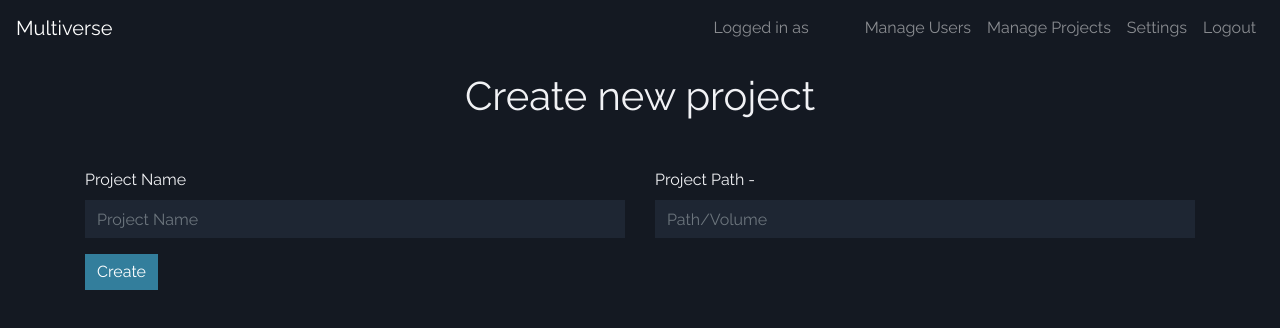
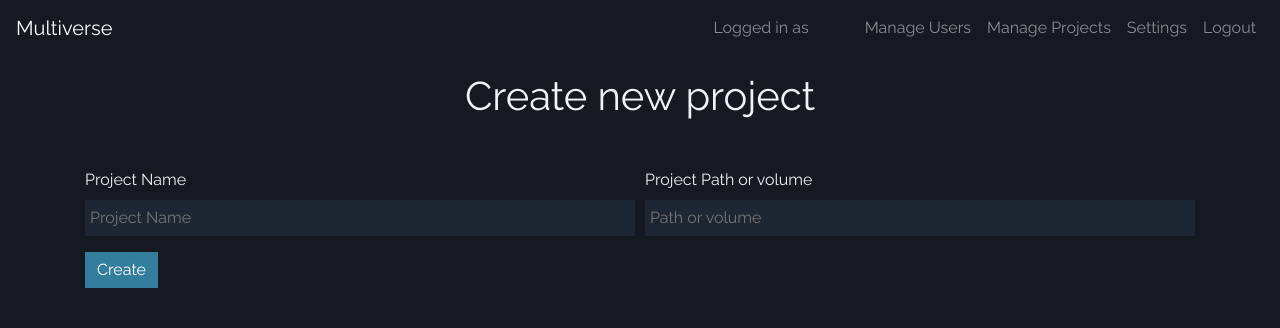
Before and after one commit to xdarkzlightz/multiverse, a React (Create React App) app in the folder packages/client/: page /create/project in a window 1280 px wide. Shown: the top 328 px of the page. Built offline with nearby package versions, Linux system fonts and the light colour scheme.

Commit message:
Refactored Project Creation Form

```diff
--- a/packages/client/src/components/App.js
+++ b/packages/client/src/components/App.js
@@ -9,7 +9,7 @@ import {
 import axios from "axios";
 
 import ProjectsPage from "./ProjectsPage";
-import InstanceCreator from "./instanceForm/InstanceCreator";
+import InstanceCreator from "./projectForm/ProjectForm";
 import Login from "./LoginPage";
 import UsersPage from "./UsersPage";
 
--- a/packages/client/src/components/instanceForm/CreateButton.js
+++ /dev/null
@@ -1,32 +0,0 @@
-import React, { useState } from "react";
-import { Redirect } from "react-router-dom";
-import axios from "axios";
-import Joi from "joi-browser";
-
-import Button from "react-bootstrap/Button";
-import schema from "../../validation/schema";
-
-export default ({ onError, data }) => {
-  const _data = { ...data };
-  _data.path += `${_data.name}/`;
-
-  const [submitted, setSubmitted] = useState(false);
-  if (submitted) return <Redirect to="/" />;
-
-  return (
-    <Button
-      variant="success"
-      onClick={async e => {
-        try {
-          await Joi.validate(_data, schema);
-          await axios.post("/api/containers", _data);
-          setSubmitted(true);
-        } catch (e) {
-          onError(e.response ? e.response.data : e.message);
-        }
-      }}
-    >
-      Create
-    </Button>
-  );
-};
--- a/packages/client/src/components/instanceForm/InstanceCreator.js
+++ /dev/null
@@ -1,73 +0,0 @@
-import React, { useState } from "react";
-
-import Form from "react-bootstrap/Form";
-import Container from "react-bootstrap/Container";
-import Alert from "react-bootstrap/Alert";
-import Row from "react-bootstrap/Row";
-import Col from "react-bootstrap/Col";
-
-import InstanceField from "./InstanceField";
-import CreateButton from "./CreateButton";
-import { UserConsumer } from "../../context/UserContext";
-import Header from "../Header";
-
-import Joi from "joi-browser";
-import * as validators from "../../validation/validators";
-
-const defaultOptions = {
-  name: "",
-  path: ""
-};
-
-export default () => {
-  const [options, setOptions] = useState(defaultOptions);
-  const setOption = (opt, val) => setOptions({ ...options, [opt]: val });
-  const [error, setError] = useState("");
-
-  const validate = (validator, val) => {
-    try {
-      Joi.validate(val, validators[validator]);
-      setError("");
-    } catch (e) {
-      setError(e.message);
-    }
-  };
-
-  return (
-    <>
-      <UserConsumer>{data => <Header {...data} />}</UserConsumer>
-      <Container>
-        <h1 className="text-center mb-5">Create new project</h1>
-        <Form>
-          <Row>
-            <Col xs={12} md={6}>
-              <InstanceField
-                label="Project Name"
-                placeholder="Project Name"
-                onChange={val => setOption("name", val)}
-                validator={val => validate("name", val)}
-              />
-            </Col>
-            <Col xs={12} md={6}>
-              <InstanceField
-                label={`Project Path - ${options.path +
-                  options.name.replace(/\s/g, "-")}`}
-                placeholder="Path/Volume"
-                onChange={val => setOption("path", val)}
-                validator={val => validate("path", val)}
-              />
-            </Col>
-          </Row>
-          <Row>
-            <Col>{error ? <Alert variant="danger">{error}</Alert> : <></>}</Col>
-          </Row>
-          <Row>
-            <Col>
-              <CreateButton data={options} onError={setError} />
-            </Col>
-          </Row>
-        </Form>
-      </Container>
-    </>
-  );
-};
--- a/packages/client/src/components/instanceForm/InstanceField.js
+++ /dev/null
@@ -1,40 +0,0 @@
-import React, { useState } from "react";
-import Form from "react-bootstrap/Form";
-
-export default props => {
-  let {
-    label,
-    type,
-    placeholder,
-    def,
-    disabled,
-    validator,
-    onChange,
-    onEnter
-  } = props;
-  if (!type) type = "text";
-  const [value, setValue] = useState(def || "");
-
-  return (
-    <Form.Group>
-      <Form.Label>{label}</Form.Label>
-      <Form.Control
-        type={type}
-        placeholder={placeholder}
-        value={value}
-        disabled={disabled}
-        onKeyPress={e => {
-          if (e.key === "Enter") {
-            setValue("");
-            if (onEnter) onEnter();
-          }
-        }}
-        onChange={e => {
-          onChange(e.target.value);
-          setValue(e.target.value);
-          validator(e.target.value);
-        }}
-      />
-    </Form.Group>
-  );
-};
--- /dev/null
+++ b/packages/client/src/components/projectForm/ProjectForm.js
@@ -0,0 +1,110 @@
+import React, { useState } from "react";
+
+import axios from "axios";
+
+import Form from "react-bootstrap/Form";
+import Container from "react-bootstrap/Container";
+import Alert from "react-bootstrap/Alert";
+import Col from "react-bootstrap/Col";
+import Button from "react-bootstrap/Button";
+
+import { Redirect } from "react-router-dom";
+
+import { UserConsumer } from "../../context/UserContext";
+import Header from "../Header";
+
+import Joi from "joi-browser";
+import * as validators from "../../validation/validators";
+import schema from "../../validation/schema";
+
+export default () => {
+  const [name, setName] = useState("");
+  const [path, setPath] = useState("");
+  const [error, setError] = useState("");
+  const [redirect, setRedirect] = useState(false);
+
+  const validate = (validator, val) => {
+    try {
+      Joi.validate(val, validators[validator]);
+      setError("");
+    } catch (e) {
+      setError(e.message);
+    }
+  };
+
+  const createProject = () => {
+    const token = localStorage.getItem("token");
+
+    try {
+      Joi.validate({ name, path }, schema);
+    } catch (e) {
+      return setError(e.message);
+    }
+
+    axios
+      .post(
+        "/api/containers",
+        { name, path },
+        {
+          headers: {
+            Authorization: `Bearer ${token}`
+          }
+        }
+      )
+      .then(() => setRedirect(true))
+      .catch(e => setError(e.message));
+  };
+
+  if (redirect) return <Redirect to="/projects" />;
+
+  return (
+    <>
+      <UserConsumer>{data => <Header {...data} />}</UserConsumer>
+      <Container>
+        <h1 className="text-center mb-5">Create new project</h1>
+        <Form>
+          <Form.Row>
+            <Col xs={12} md={6}>
+              <Form.Group>
+                <Form.Label>Project Name</Form.Label>
+                <Form.Control
+                  plaintext
+                  placeholder="Project Name"
+                  onChange={e => {
+                    validate("name", e.target.value);
+                    setName(e.target.value);
+                  }}
+                  value={name}
+                />
+              </Form.Group>
+            </Col>
+            <Col xs={12} md={6}>
+              <Form.Group>
+                <Form.Label>Project Path or volume</Form.Label>
+                <Form.Control
+                  plaintext
+                  placeholder="Path or volume"
+                  onChange={e => {
+                    validate("path", e.target.value);
+                    setPath(e.target.value);
+                  }}
+                  value={path}
+                />
+              </Form.Group>
+            </Col>
+          </Form.Row>
+          <Form.Row>
+            <Col>{error ? <Alert variant="danger">{error}</Alert> : <></>}</Col>
+          </Form.Row>
+          <Form.Row>
+            <Col>
+              <Button variant="success" onClick={createProject}>
+                Create
+              </Button>
+            </Col>
+          </Form.Row>
+        </Form>
+      </Container>
+    </>
+  );
+};
```
